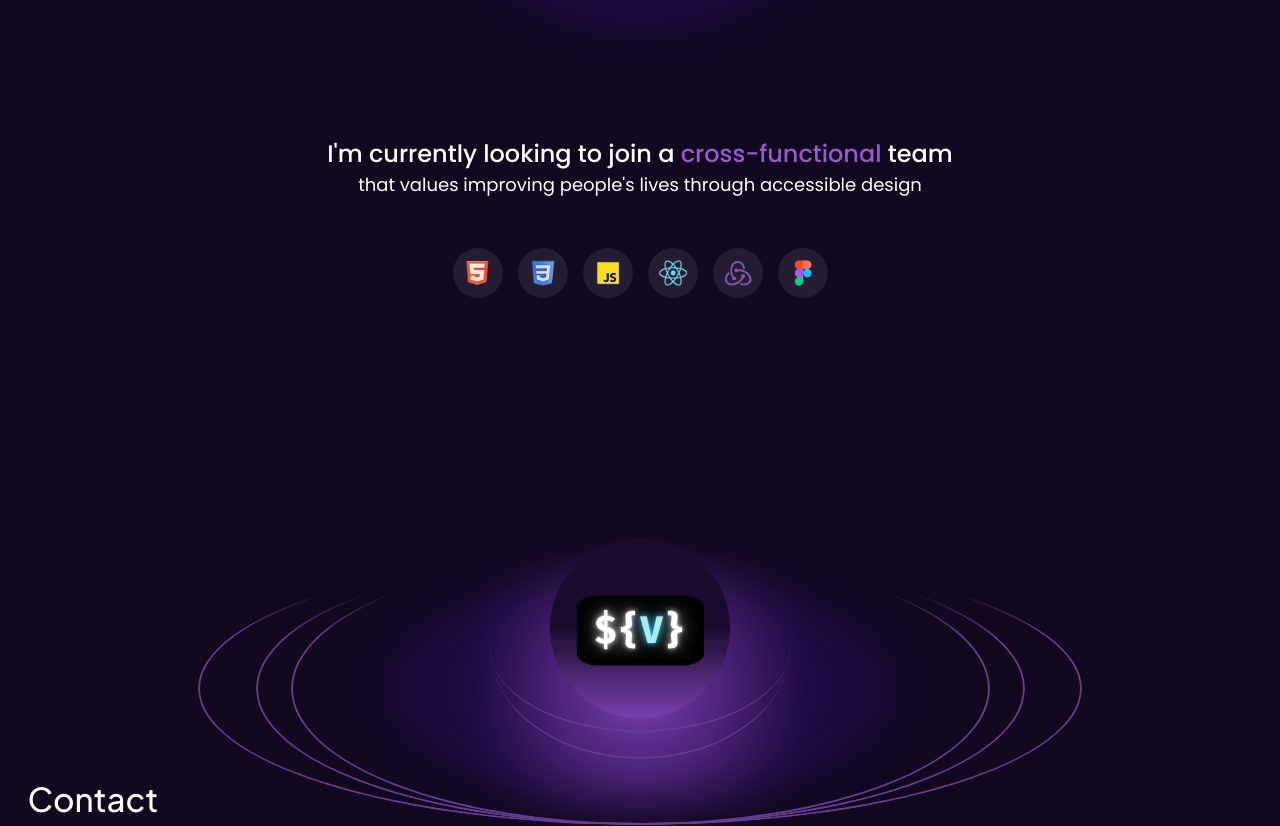
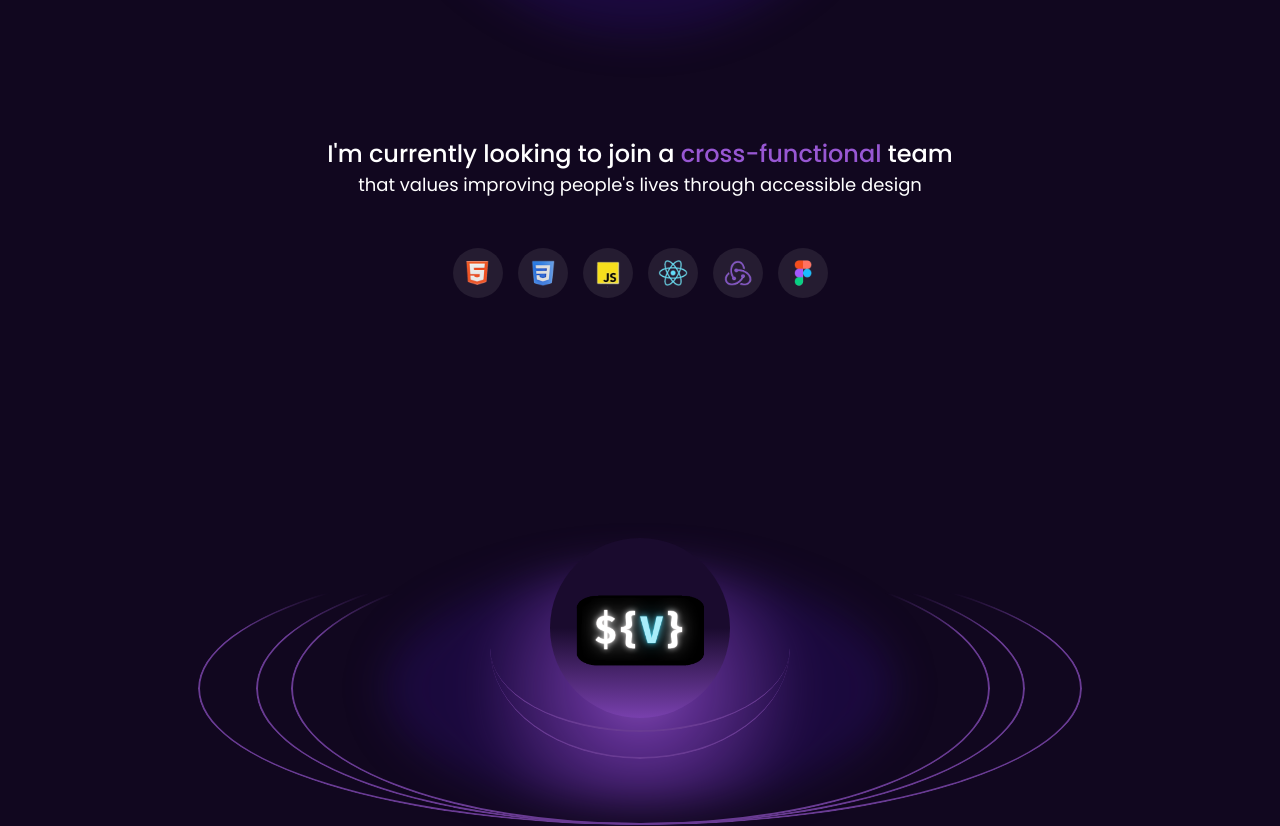
Before and after one commit to Iskandar835/Portfolio-v2, a React (Vite) app: page / in a window 1280 px wide. Shown: the part 4200-5026 px from the top of the page. Built offline with nearby package versions, Linux system fonts and the light colour scheme.

Commit message:
chore: correction style des containers entre skills-section et saturn

```diff
--- a/src/components/Containers/Skills/styles.css
+++ b/src/components/Containers/Skills/styles.css
@@ -15,8 +15,6 @@
 }
 
 .saturn {
-   position: relative;
-   top: 300px;
    display: flex;
    justify-content: center;
    align-items: center;
--- a/src/pages/Home/styles.css
+++ b/src/pages/Home/styles.css
@@ -72,5 +72,8 @@
 }
 
 .skills-section {
+   display: flex;
+   flex-direction: column;
+   gap: 300px;
    margin-top: 200px;
 }
```
